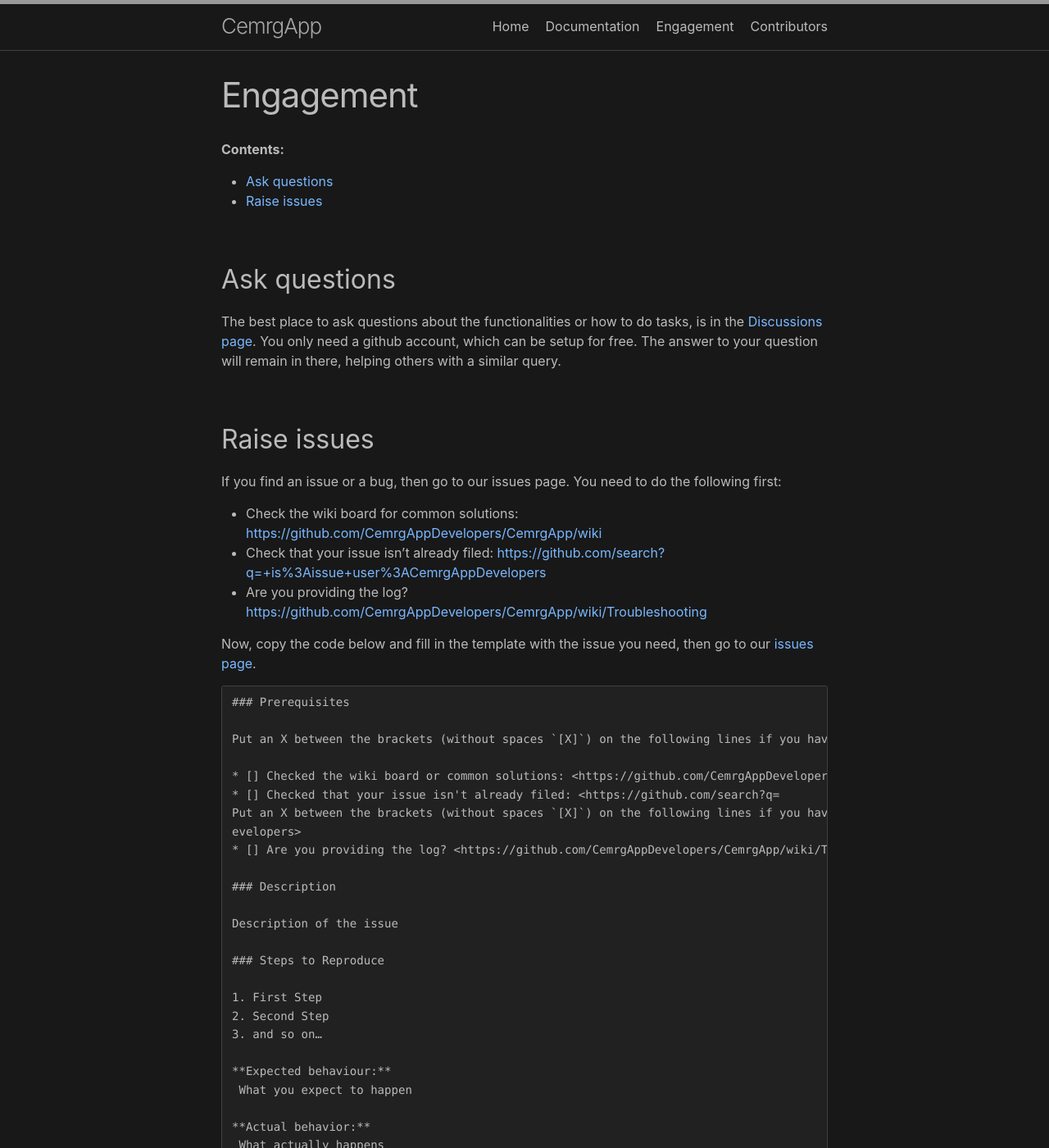
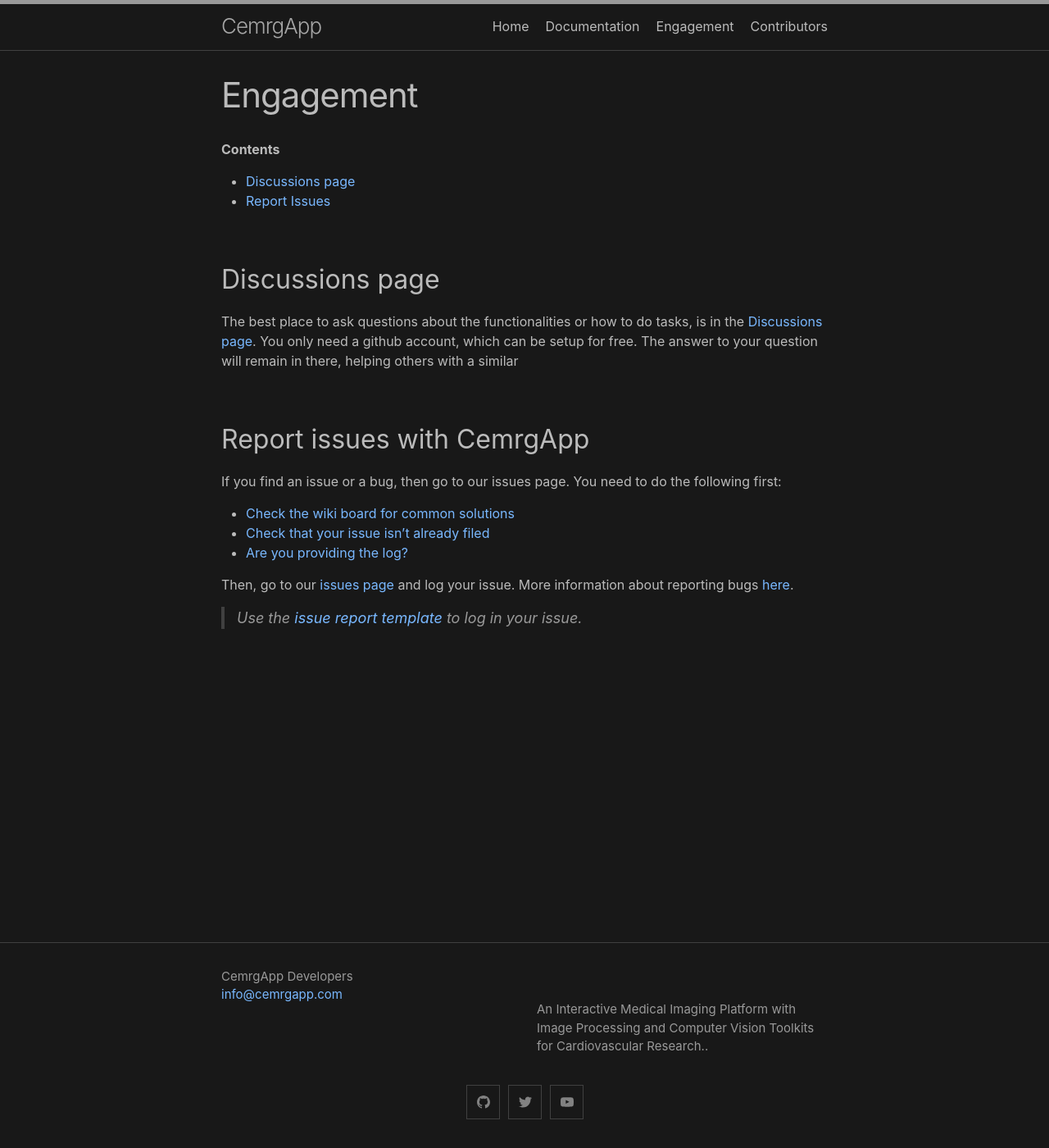
Before and after one commit to OpenHeartDevelopers/CemrgApp, a Jekyll site: the page built from engagement.md, in a window 1280 px wide and 1400 px high. Shown: the whole window at 82% size. Built offline with Jekyll 4.4.1, drawn with Linux system fonts in a browser that asks for light colours; some of the changed text lies outside the part shown.

Commit message:
engagement-fixes

````diff
--- a/_config.yml
+++ b/_config.yml
@@ -26,8 +26,8 @@
     # linkedin: jekyll
     # pinterest: jekyll
     # youtube: jekyll
-    # youtube_channel: UC8CXR0-3I70i1tfPg1PAE1g
-    # youtube_channel_name: CloudCannon
+    youtube_channel: UCOp6Hyaq6p2cD46ENmW8RWA
+    youtube_channel_name: CemrgApp
     # telegram: jekyll
     # googleplus: +jekyll
     # microdotblog: jekyll
--- a/engagement.md
+++ b/engagement.md
@@ -4,57 +4,27 @@
 permalink: /engagement/
 ---
 
-**Contents:**
-- [Ask questions](#ask-questions)
-- [Raise issues](#raise-issues)
+**Contents**
++ [Discussions page](#discussions-page)
++ [Report Issues](#report-issues-with-cemrgapp)
 
-## Ask questions
+
+## Discussions page
 The best place to ask questions about the functionalities or how to do tasks,
-is in the [Discussions page](https://github.com/CemrgAppDevelopers/CemrgApp/discussions). You only need a github account, which can be setup for free.
+is in the [Discussions page](https://github.com/CemrgAppDevelopers/CemrgApp/discussions).
+You only need a github account, which can be setup for free.
 The answer to your question will remain in there, helping others with a similar
-query.
 
-## Raise issues
+## Report issues with CemrgApp
 If you find an issue or a bug, then go to our issues page.
 You need to do the following first:
 
-* Check the wiki board for common solutions: <https://github.com/CemrgAppDevelopers/CemrgApp/wiki>
-* Check that your issue isn't already filed: <https://github.com/search?q=+is%3Aissue+user%3ACemrgAppDevelopers>
-* Are you providing the log? <https://github.com/CemrgAppDevelopers/CemrgApp/wiki/Troubleshooting>
+* [Check the wiki board for common solutions](https://github.com/CemrgAppDevelopers/CemrgApp/wiki)
+* [Check that your issue isn't already filed](https://github.com/search?q=+is%3Aissue+user%3ACemrgAppDevelopers)
+* [Are you providing the log?](https://github.com/CemrgAppDevelopers/CemrgApp/wiki/Troubleshooting)
 
-Now, copy the code below and fill in the template with the issue you need,
-then go to our [issues page](https://github.com/CemrgAppDevelopers/CemrgApp/issues).
+Then, go to our [issues page](https://github.com/CemrgAppDevelopers/CemrgApp/issues) and log your issue.
+More information about reporting bugs [here](https://github.com/CemrgAppDevelopers/CemrgApp/wiki/Reporting-bugs).
 
-```
-### Prerequisites
-
-Put an X between the brackets (without spaces `[X]`) on the following lines if you have done all of the following:
-
-* [] Checked the wiki board or common solutions: <https://github.com/CemrgAppDevelopers/CemrgApp/wiki>
-* [] Checked that your issue isn't already filed: <https://github.com/search?q=
-Put an X between the brackets (without spaces `[X]`) on the following lines if you have done all of the following:+is%3Aissue+user%3ACemrgAppD
-evelopers>
-* [] Are you providing the log? <https://github.com/CemrgAppDevelopers/CemrgApp/wiki/Troubleshooting>
-
-### Description
-
-Description of the issue
-
-### Steps to Reproduce
-
-1. First Step
-2. Second Step
-3. and so on…
-
-**Expected behaviour:**
- What you expect to happen
-
-**Actual behavior:**
- What actually happens
-
-**Reproduces how often:**
- What percentage of the time does it reproduce?
-
-### Additional Information
-Any additional information, configuration or data that might be necessary to reproduce the issue.
-```
+> Use the [issue report template](https://github.com/CemrgAppDevelopers/CemrgApp/wiki/ISSUE_TEMPLATE.md)
+> to log in your issue.
````
